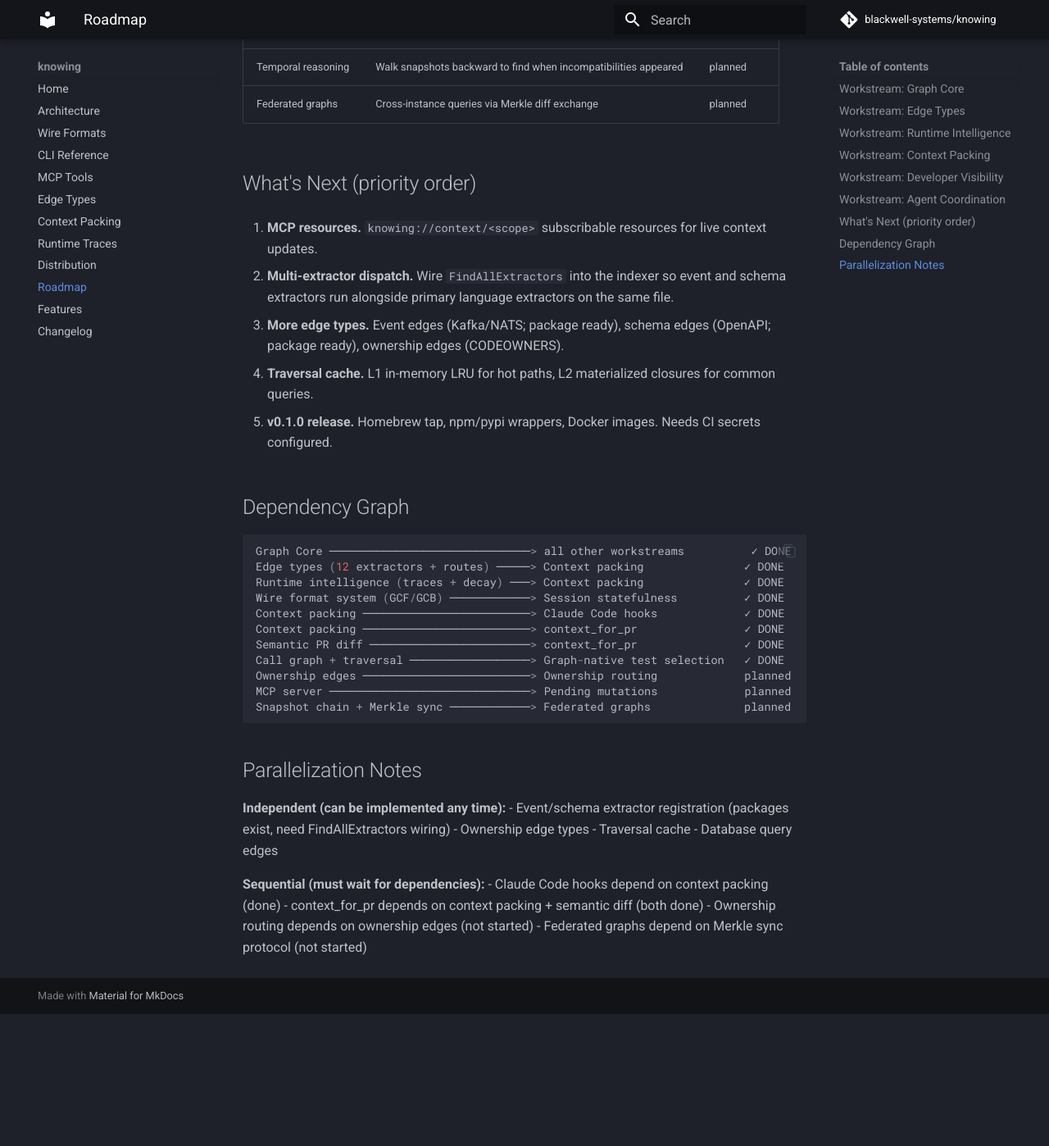
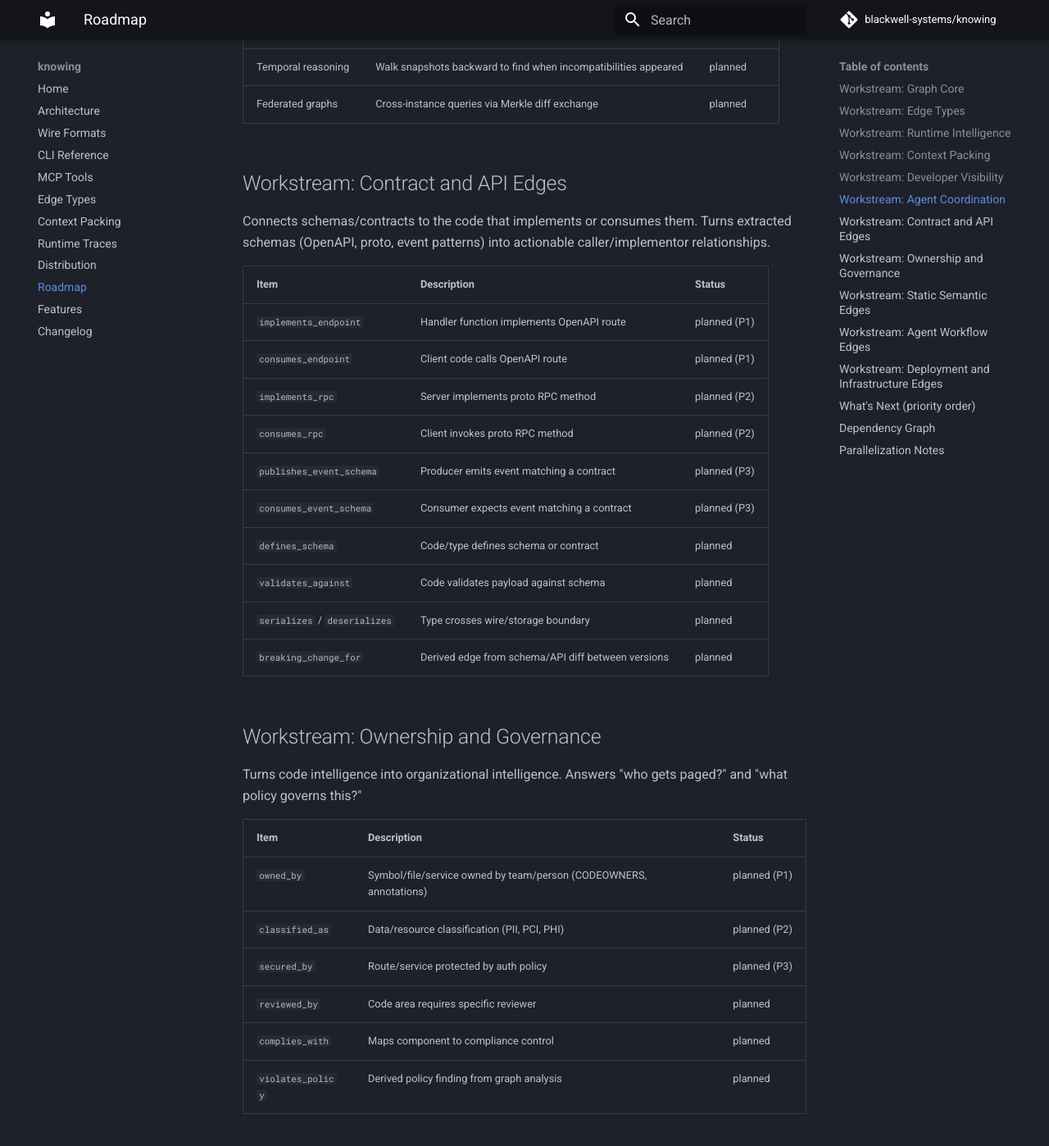
Before and after one commit to blackwell-systems/knowing, an MkDocs documentation site: the page built from docs/roadmap.md, in a window 1280 px wide and 1400 px high, scrolled down 4624 px. Shown: the whole window at 82% size. Built offline with MkDocs 1.6.1 and Material for MkDocs 9.7.7, drawn with Linux system fonts in a browser that asks for light colours; comment, search, counter and statistics services are not loaded; before the commit the page ends 5861 px from its top, so only the background shows below that; some of the changed text lies outside the part shown.

Commit message:
docs: expand roadmap with 5 new edge workstreams (50+ planned edge types)
- Contract/API edges: implements_endpoint, consumes_rpc, schema validation
- Ownership/governance: owned_by, classified_as, secured_by, compliance
- Static semantic: extends, overrides, decorates, throws/catches
- Agent workflow: suggested_for_task, used_by_agent, failed_in_ci
- Deployment/infra: runs_on, deployed_by, configured_by, assumes_role
- Updated priorities: runtime_queries P1, contract edges P2, ownership P3
- Fixed stale parallelization notes (event/schema/multi-dispatch done)

```diff
--- a/docs/roadmap.md
+++ b/docs/roadmap.md
@@ -98,17 +98,89 @@ Core pipeline complete. v2 refinements identified.
 | Temporal reasoning | Walk snapshots backward to find when incompatibilities appeared | planned |
 | Federated graphs | Cross-instance queries via Merkle diff exchange | planned |
 
+## Workstream: Contract and API Edges
+
+Connects schemas/contracts to the code that implements or consumes them. Turns extracted schemas (OpenAPI, proto, event patterns) into actionable caller/implementor relationships.
+
+| Item | Description | Status |
+|------|-------------|--------|
+| `implements_endpoint` | Handler function implements OpenAPI route | planned (P1) |
+| `consumes_endpoint` | Client code calls OpenAPI route | planned (P1) |
+| `implements_rpc` | Server implements proto RPC method | planned (P2) |
+| `consumes_rpc` | Client invokes proto RPC method | planned (P2) |
+| `publishes_event_schema` | Producer emits event matching a contract | planned (P3) |
+| `consumes_event_schema` | Consumer expects event matching a contract | planned (P3) |
+| `defines_schema` | Code/type defines schema or contract | planned |
+| `validates_against` | Code validates payload against schema | planned |
+| `serializes` / `deserializes` | Type crosses wire/storage boundary | planned |
+| `breaking_change_for` | Derived edge from schema/API diff between versions | planned |
+
+## Workstream: Ownership and Governance
+
+Turns code intelligence into organizational intelligence. Answers "who gets paged?" and "what policy governs this?"
+
+| Item | Description | Status |
+|------|-------------|--------|
+| `owned_by` | Symbol/file/service owned by team/person (CODEOWNERS, annotations) | planned (P1) |
+| `classified_as` | Data/resource classification (PII, PCI, PHI) | planned (P2) |
+| `secured_by` | Route/service protected by auth policy | planned (P3) |
+| `reviewed_by` | Code area requires specific reviewer | planned |
+| `complies_with` | Maps component to compliance control | planned |
+| `violates_policy` | Derived policy finding from graph analysis | planned |
+
+## Workstream: Static Semantic Edges
+
+Deeper type-system relationships beyond calls/imports/implements.
+
+| Item | Description | Status |
+|------|-------------|--------|
+| `extends` / `inherits` | Class/type inheritance (Java, C#, Python, TS) | planned (P1) |
+| `overrides` | Method overrides parent/interface method | planned (P1) |
+| `decorates` / `annotates` | Decorators, annotations, attributes | planned (P2) |
+| `throws` / `raises` | Error/exception relationships | planned (P3) |
+| `catches` / `handles_error` | Recovery paths | planned (P3) |
+| `generates` | Codegen source produces generated file/symbol | planned |
+
+## Workstream: Agent Workflow Edges
+
+The graph improves itself from agent behavior. Promotes existing feedback data into first-class graph edges.
+
+| Item | Description | Status |
+|------|-------------|--------|
+| `suggested_for_task` | Symbol was included in agent context for a task | planned (P1) |
+| `used_by_agent` | Agent actually used/read/edited symbol | planned (P1) |
+| `validated_by_test` | Test verified symbol/change | planned (P2) |
+| `failed_in_ci` | Symbol/file associated with failing check | planned (P2) |
+| `changed_by_pr` | PR modifies symbol | planned (P3) |
+| `reviewed_in_pr` | PR review comment targets symbol | planned (P3) |
+
+## Workstream: Deployment and Infrastructure Edges
+
+Links code to its operational environment.
+
+| Item | Description | Status |
+|------|-------------|--------|
+| `runs_on` | Service runs on deployment/node/runtime | planned (P1) |
+| `deployed_by` | Workflow/pipeline deploys service | planned (P1) |
+| `configured_by` | Config/secret/env var configures service | planned (P2) |
+| `exposes_port` | Service/container exposes port | planned (P3) |
+| `mounts` | Workload mounts volume/secret/configmap | planned |
+| `assumes_role` | Workload uses IAM role/service account | planned |
+| `allowed_by` / `blocked_by` | Network/security/IAM policy permits or denies access | planned |
+
 ## What's Next (priority order)
 
-1. **MCP resources.** `knowing://context/<scope>` subscribable resources for live context updates.
+1. **`runtime_queries` edge type.** Links code to data ownership. Highest-value missing plane for migration risk and incident response.
 
-2. **Multi-extractor dispatch.** Wire `FindAllExtractors` into the indexer so event and schema extractors run alongside primary language extractors on the same file.
+2. **Contract edges.** `implements_endpoint` / `consumes_endpoint` connect OpenAPI schemas to handler code. Enables "which services break if I change this API?"
 
-3. **More edge types.** Event edges (Kafka/NATS; package ready), schema edges (OpenAPI; package ready), ownership edges (CODEOWNERS).
+3. **Ownership edges.** CODEOWNERS parsing + `owned_by` edges. Enables blast radius queries that answer "which team gets paged?"
 
-4. **Traversal cache.** L1 in-memory LRU for hot paths, L2 materialized closures for common queries.
+4. **MCP resources.** `knowing://context/<scope>` subscribable resources for live context updates.
 
-5. **v0.1.0 release.** Homebrew tap, npm/pypi wrappers, Docker images. Needs CI secrets configured.
+5. **Traversal cache.** L1 in-memory LRU for hot paths, L2 materialized closures for common queries.
+
+6. **v0.1.0 release.** Homebrew tap, npm/pypi wrappers, Docker images. Needs CI secrets configured.
 
 ## Dependency Graph
 
@@ -129,13 +201,15 @@ Snapshot chain + Merkle sync ────────────> Federated gra
 ## Parallelization Notes
 
 **Independent (can be implemented any time):**
-- Event/schema extractor registration (packages exist, need FindAllExtractors wiring)
-- Ownership edge types
+- Runtime edge expansion (all 14 types are independent of each other)
+- Contract edges (OpenAPI/proto schemas already extracted)
+- Ownership edges (CODEOWNERS parsing)
+- Static semantic edges (tree-sitter infrastructure exists)
 - Traversal cache
-- Database query edges
+- Agent workflow edges (feedback table exists)
 
 **Sequential (must wait for dependencies):**
-- Claude Code hooks depend on context packing (done)
-- context_for_pr depends on context packing + semantic diff (both done)
 - Ownership routing depends on ownership edges (not started)
+- `breaking_change_for` depends on schema diffing (not started)
+- `violates_policy` depends on `classified_as` + `secured_by` (not started)
 - Federated graphs depend on Merkle sync protocol (not started)
```
